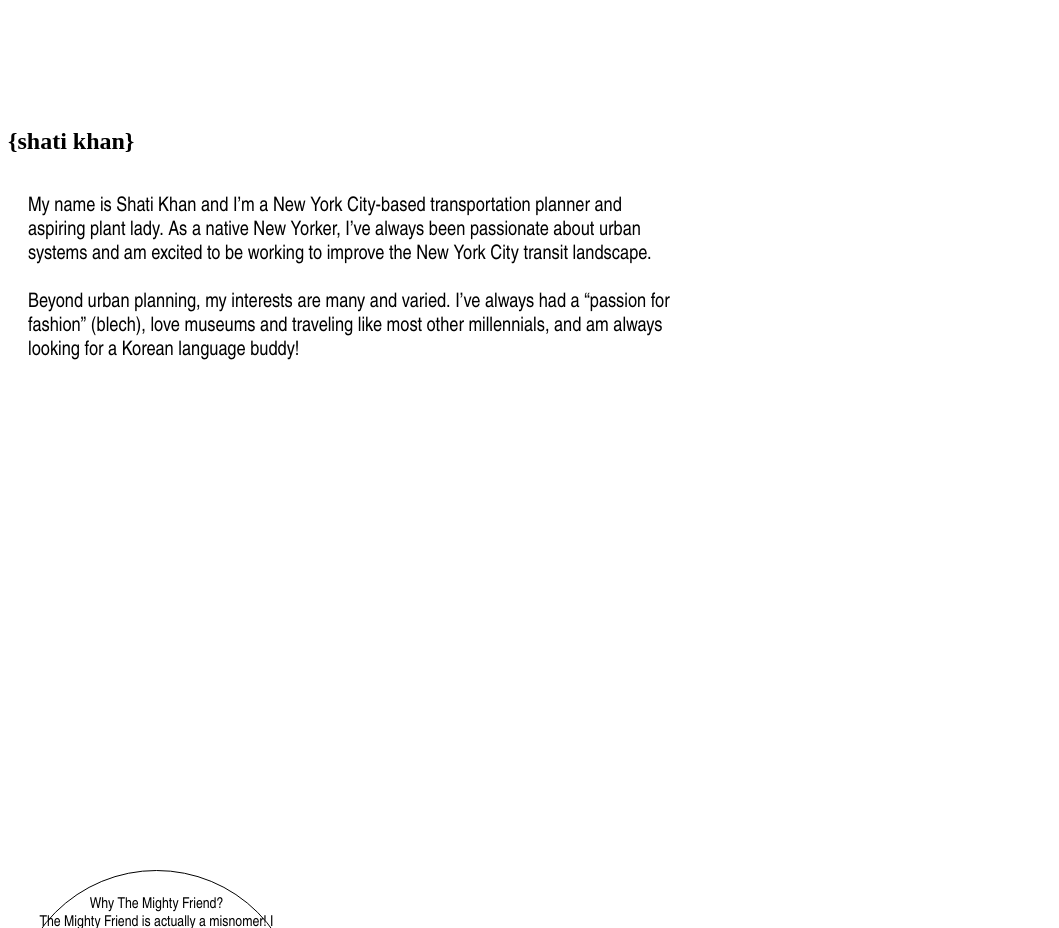
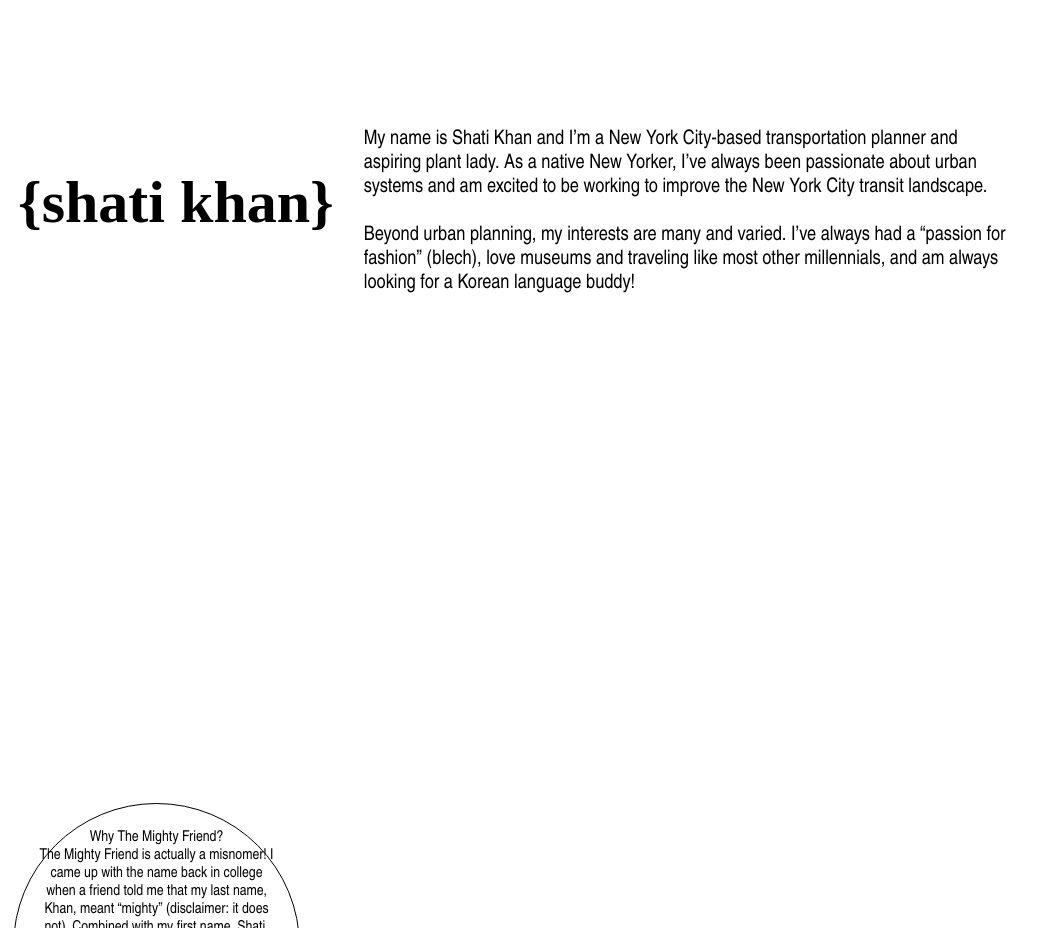
Before and after one commit to ShatiKhan/ShatiKhan.github.io, a plain HTML site: page index.html in a window 1280 px wide. Shown: the part 1380-2308 px from the top of the page, without its empty margins (0-1059 px from the left). Drawn offline with Linux system fonts and the light colour scheme.

Commit message:
Update stylesheet.css

```diff
--- a/stylesheet.css
+++ b/stylesheet.css
@@ -66,6 +66,13 @@ h1 {
   position: relative;
   bottom: 500px;
   left: 700px;
+}
+
+.shati {
+  font-size: 60px;
+  float: left;
+  padding: 10px;
+  text-align: center;
 }
 
 h2 travel {
```
